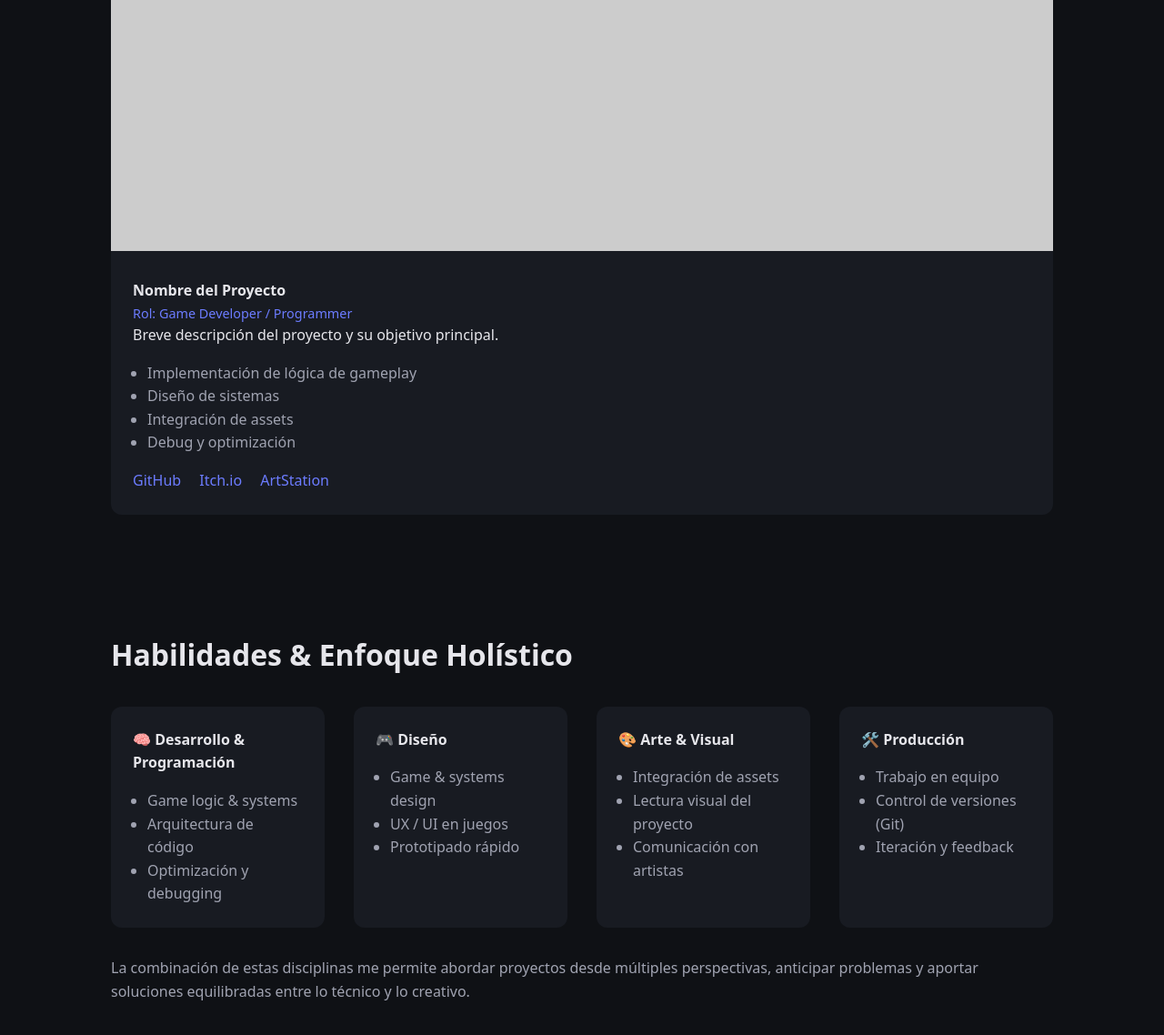
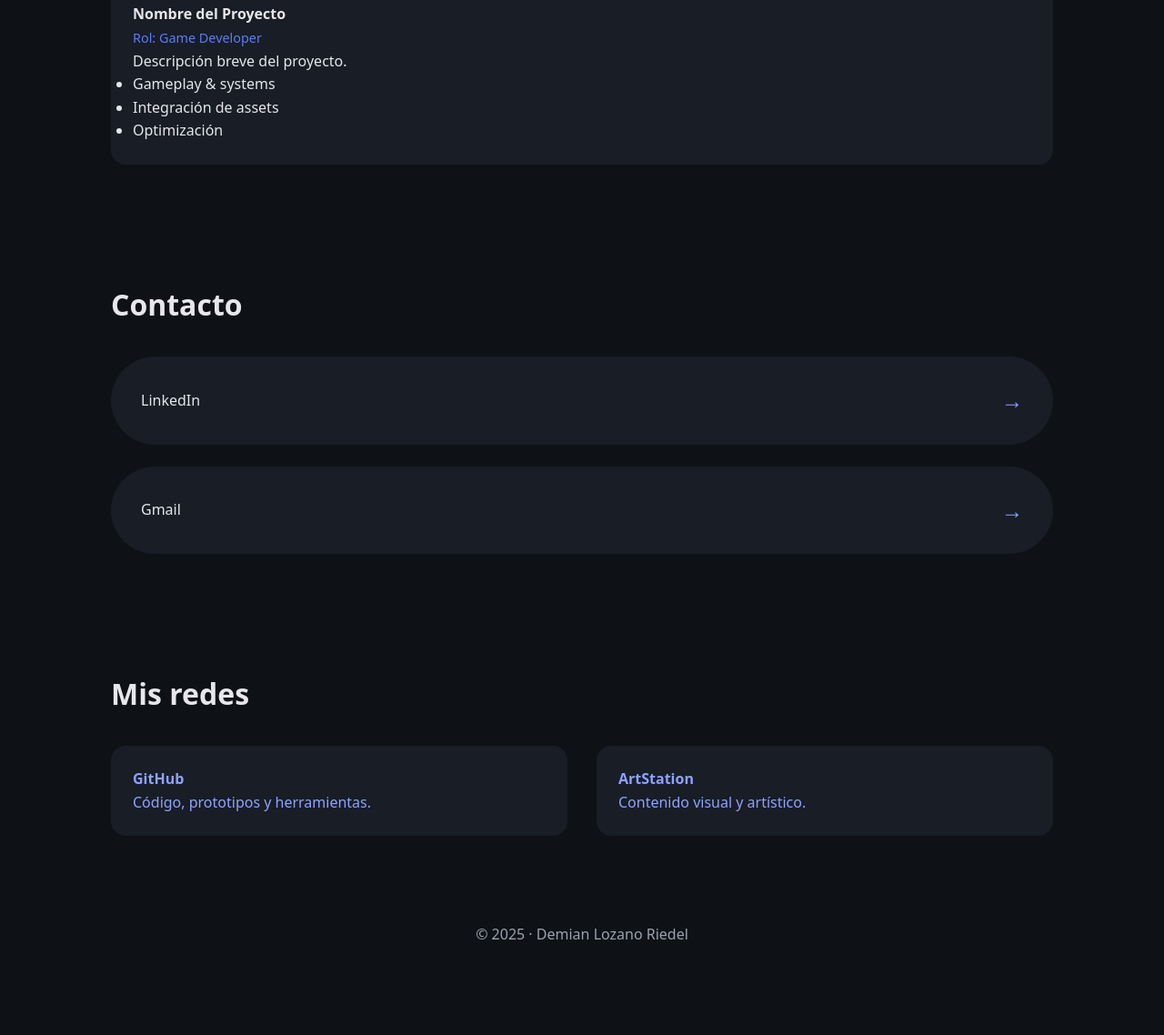
Before and after one commit to Demian-7/DemianLozanoRiedelPortfolio, a plain HTML site: page index.html in a window 1280 px wide. Shown: the part 1650-2788 px from the top of the page at 91% size. After the commit the page ends 2723 px from the top, so only its background shows below. Drawn offline with Linux system fonts and the light colour scheme; placeholder pictures from the web are drawn by us.

Commit message:
[UPDATE] New Structure & Styles

```diff
--- a/index.html
+++ b/index.html
@@ -3,135 +3,100 @@
 <head>
   <meta charset="UTF-8" />
   <meta name="viewport" content="width=device-width, initial-scale=1.0"/>
+
   <title>Demian Lozano Riedel | Portfolio</title>
-  <link rel="stylesheet" href="styles.css" />
+
+  <!-- 1️⃣ BASE: layout + animaciones -->
+  <link rel="stylesheet" href="./styles-base.css">
+
+  <!-- 2️⃣ PALETA (CAMBIAR SOLO ESTE ARCHIVO) -->
+  <link rel="stylesheet" href="./palette-a.css">
 </head>
+
 <body>
 
   <!-- HERO -->
-  <header class="hero">
+  <header class="hero reveal">
     <div class="hero-content">
       <h1>Demian Lozano Riedel</h1>
       <h2>Game Developer · Diseñador · Programador</h2>
-      <p class="hero-text">
-        Desarrollo experiencias interactivas combinando programación, diseño y arte,
-        abordando proyectos desde una perspectiva integral.
+      <p>
+        Desarrollo experiencias interactivas combinando programación,
+        diseño y arte desde una perspectiva integral.
       </p>
+
       <div class="hero-actions">
         <a href="#projects" class="btn primary">Ver proyectos</a>
-        <a href="#contact" class="btn secondary">Contactarme</a>
+        <a href="#contact" class="btn secondary">Contacto</a>
       </div>
     </div>
   </header>
 
-  <!-- ABOUT -->
-  <section class="section about" id="about">
-    <h3>Sobre mí</h3>
-    <p>
-      Soy desarrollador de videojuegos con un perfil multidisciplinario.
-      Mi experiencia abarca programación, diseño de sistemas, arte e integración,
-      lo que me permite comprender los proyectos como sistemas completos
-      y tomar decisiones alineadas con los objetivos técnicos y creativos.
-    </p>
-  </section>
-
-  <!-- PROJECTS -->
-  <section class="section projects" id="projects">
+  <!-- PROYECTOS -->
+  <section class="section reveal" id="projects">
     <h3>Proyectos</h3>
 
     <div class="projects-grid">
+      <article class="card project-card reveal">
+        <img src="https://via.placeholder.com/600x400" alt="Proyecto">
+        <h4>Nombre del Proyecto</h4>
+        <span class="tag">Rol: Game Developer</span>
+        <p>Descripción breve del proyecto.</p>
 
-      <article class="project-card">
-        <img src="https://via.placeholder.com/600x400" alt="Proyecto 1">
-        <div class="project-content">
-          <h4>Nombre del Proyecto</h4>
-          <p class="project-role">Rol: Game Developer / Programmer</p>
-          <p class="project-description">
-            Breve descripción del proyecto y su objetivo principal.
-          </p>
-
-          <ul class="project-tasks">
-            <li>Implementación de lógica de gameplay</li>
-            <li>Diseño de sistemas</li>
-            <li>Integración de assets</li>
-            <li>Debug y optimización</li>
-          </ul>
-
-          <div class="project-links">
-            <a href="#" target="_blank">GitHub</a>
-            <a href="#" target="_blank">Itch.io</a>
-            <a href="#" target="_blank">ArtStation</a>
-          </div>
-        </div>
+        <ul>
+          <li>Gameplay & systems</li>
+          <li>Integración de assets</li>
+          <li>Optimización</li>
+        </ul>
       </article>
-
-      <!-- Copiá esta card para más proyectos -->
-
     </div>
   </section>
 
-  <!-- SKILLS -->
-  <section class="section skills" id="skills">
-    <h3>Habilidades & Enfoque Holístico</h3>
+  <!-- CONTACTO -->
+  <section class="section contact reveal" id="contact">
+    <h3>Contacto</h3>
 
-    <div class="skills-grid">
+    <div class="contact-capsules">
+      <a class="contact-capsule reveal"
+         href="https://www.linkedin.com/in/demian-lozano-riedel-8992a925a/"
+         target="_blank">
+        <span>LinkedIn</span>
+        <span class="arrow">→</span>
+      </a>
 
-      <div class="skill-block">
-        <h4>🧠 Desarrollo & Programación</h4>
-        <ul>
-          <li>Game logic & systems</li>
-          <li>Arquitectura de código</li>
-          <li>Optimización y debugging</li>
-        </ul>
-      </div>
-
-      <div class="skill-block">
-        <h4>🎮 Diseño</h4>
-        <ul>
-          <li>Game & systems design</li>
-          <li>UX / UI en juegos</li>
-          <li>Prototipado rápido</li>
-        </ul>
-      </div>
-
-      <div class="skill-block">
-        <h4>🎨 Arte & Visual</h4>
-        <ul>
-          <li>Integración de assets</li>
-          <li>Lectura visual del proyecto</li>
-          <li>Comunicación con artistas</li>
-        </ul>
-      </div>
-
-      <div class="skill-block">
-        <h4>🛠️ Producción</h4>
-        <ul>
-          <li>Trabajo en equipo</li>
-          <li>Control de versiones (Git)</li>
-          <li>Iteración y feedback</li>
-        </ul>
-      </div>
-
+      <a class="contact-capsule reveal"
+         href="mailto:demianlozano@gmail.com">
+        <span>Gmail</span>
+        <span class="arrow">→</span>
+      </a>
     </div>
-
-    <p class="skills-footer">
-      La combinación de estas disciplinas me permite abordar proyectos desde múltiples
-      perspectivas, anticipar problemas y aportar soluciones equilibradas entre lo técnico y lo creativo.
-    </p>
   </section>
 
-  <!-- CONTACT -->
-  <footer class="footer" id="contact">
-    <h3>Contacto</h3>
-    <div class="social-links">
-      <a href="https://www.linkedin.com/in/demian-lozano-riedel-8992a925a/" target="_blank">LinkedIn</a>
-      <a href="https://github.com/Demian-7" target="_blank">GitHub</a>
-      <a href="https://www.artstation.com/demian_7" target="_blank">ArtStation</a>
-      <a href="https://linktr.ee/DemianLozanoRiedel" target="_blank">Linktree</a>
+  <!-- MIS REDES -->
+  <section class="section reveal" id="networks">
+    <h3>Mis redes</h3>
+
+    <div class="networks-grid">
+      <a class="card network-card reveal"
+         href="https://github.com/Demian-7"
+         target="_blank">
+        <h4>GitHub</h4>
+        <p>Código, prototipos y herramientas.</p>
+      </a>
+
+      <a class="card network-card reveal"
+         href="https://www.artstation.com/demian_7"
+         target="_blank">
+        <h4>ArtStation</h4>
+        <p>Contenido visual y artístico.</p>
+      </a>
     </div>
-    <p class="footer-note">© 2025 · Demian Lozano Riedel</p>
+  </section>
+
+  <footer class="footer">
+    © 2025 · Demian Lozano Riedel
   </footer>
 
-  <script src="script.js"></script>
+  <script src="./script.js"></script>
 </body>
 </html>
--- /dev/null
+++ b/palette-a.css
@@ -0,0 +1,17 @@
+:root {
+  --bg: #0E1116;
+  --surface: #181D26;
+  --text: #E6E6EB;
+  --muted: #9CA3AF;
+
+  --accent: #5C7CFA;
+
+  /* LINKS */
+  --link: #8FA2FF;
+  --link-hover: #F4F1EC;
+
+  --btn-text: #FFFFFF;
+  --glow: rgba(92,124,250,0.35);
+  --outline: rgba(92,124,250,0.15);
+  --hero-gradient: radial-gradient(circle at top, #1f2340, #0E1116);
+}
--- /dev/null
+++ b/palette-b.css
@@ -0,0 +1,17 @@
+:root {
+  --bg: #0B1320;
+  --surface: #121B2D;
+  --text: #F5EFE6;
+  --muted: #94A3B8;
+
+  --accent: #7DD3FC;
+
+  /* LINKS */
+  --link: #F5EFE6;
+  --link-hover: #A5F3FC;
+
+  --btn-text: #0B1320;
+  --glow: rgba(125,211,252,0.35);
+  --outline: rgba(245,239,230,0.15);
+  --hero-gradient: radial-gradient(circle at top, #1e2a44, #0B1320);
+}
--- /dev/null
+++ b/palette-c.css
@@ -0,0 +1,17 @@
+:root {
+  --bg: #0F141A;
+  --surface: #1A2029;
+  --text: #EFE6D8;
+  --muted: #8B949E;
+
+  --accent: #4FD1C5;
+
+  /* LINKS */
+  --link: #7FE7DA;
+  --link-hover: #EFE6D8;
+
+  --btn-text: #0F141A;
+  --glow: rgba(79,209,197,0.35);
+  --outline: rgba(239,230,216,0.15);
+  --hero-gradient: radial-gradient(circle at top, #20333a, #0F141A);
+}
--- /dev/null
+++ b/palette-original.css
@@ -0,0 +1,17 @@
+:root {
+  --bg: #0f1115;
+  --surface: #181b22;
+  --text: #e6e6eb;
+  --muted: #a0a3b1;
+
+  --accent: #6c7cff;
+
+  /* LINKS */
+  --link: #9AA7FF;
+  --link-hover: #FFFFFF;
+
+  --btn-text: #ffffff;
+  --glow: rgba(108,124,255,0.35);
+  --outline: rgba(108,124,255,0.15);
+  --hero-gradient: radial-gradient(circle at top, #22264a, #0f1115);
+}
--- a/script.js
+++ b/script.js
@@ -6,3 +6,20 @@ document.querySelectorAll('a[href^="#"]').forEach(anchor => {
       .scrollIntoView({ behavior: 'smooth' });
   });
 });
+
+
+const elements = document.querySelectorAll('.reveal');
+
+const observer = new IntersectionObserver(
+  entries => {
+    entries.forEach(entry => {
+      if (entry.isIntersecting) {
+        entry.target.classList.add('active');
+        observer.unobserve(entry.target);
+      }
+    });
+  },
+  { threshold: 0.15 }
+);
+
+elements.forEach(el => observer.observe(el));
--- /dev/null
+++ b/styles-base.css
@@ -0,0 +1,189 @@
+/* =======================
+   FALLBACK DE VARIABLES
+======================= */
+:root {
+  --bg: #111;
+  --surface: #1a1a1a;
+  --text: #eee;
+  --muted: #aaa;
+  --accent: #6c7cff;
+  --btn-text: #fff;
+
+  /* NUEVO */
+  --link: #8fa2ff;
+  --link-hover: #ffffff;
+
+  --glow: rgba(108,124,255,0.35);
+  --outline: rgba(108,124,255,0.15);
+  --hero-gradient: radial-gradient(circle at top, #222, #111);
+}
+
+/* RESET */
+* {
+  box-sizing: border-box;
+  margin: 0;
+  padding: 0;
+}
+
+body {
+  background: var(--bg);
+  color: var(--text);
+  font-family: system-ui, sans-serif;
+  line-height: 1.6;
+}
+
+/* =======================
+   ENLACES (GLOBAL)
+======================= */
+a {
+  color: var(--link);
+  text-decoration: none;
+  transition: color 0.25s ease, opacity 0.25s ease;
+}
+
+a:hover {
+  color: var(--link-hover);
+  opacity: 0.9;
+}
+
+/* SECTIONS */
+.section {
+  max-width: 1100px;
+  margin: auto;
+  padding: 4rem 2rem;
+}
+
+h1 { font-size: clamp(2.8rem, 5vw, 3.5rem); }
+h2 { color: var(--accent); margin-top: 0.5rem; }
+h3 { font-size: 2rem; margin-bottom: 2rem; }
+
+/* HERO */
+.hero {
+  min-height: 100vh;
+  display: flex;
+  align-items: center;
+  justify-content: center;
+  background: var(--hero-gradient);
+}
+
+.hero-content {
+  text-align: center;
+  max-width: 800px;
+}
+
+.hero-actions {
+  margin-top: 2rem;
+  display: flex;
+  justify-content: center;
+  gap: 1rem;
+}
+
+/* BUTTONS */
+.btn {
+  padding: 0.75rem 1.6rem;
+  border-radius: 999px;
+  text-decoration: none;
+  transition: all 0.3s ease;
+}
+
+.btn.primary {
+  background: var(--accent);
+  color: var(--btn-text);
+}
+
+.btn.secondary {
+  border: 1px solid var(--accent);
+  color: var(--accent);
+}
+
+.btn:hover {
+  transform: translateY(-2px);
+}
+
+/* GRIDS */
+.projects-grid,
+.networks-grid {
+  display: grid;
+  gap: 2rem;
+}
+
+.projects-grid {
+  grid-template-columns: repeat(auto-fit, minmax(300px, 1fr));
+}
+
+.networks-grid {
+  grid-template-columns: repeat(auto-fit, minmax(260px, 1fr));
+}
+
+/* CARDS */
+.card {
+  background: var(--surface);
+  border-radius: 16px;
+  padding: 1.5rem;
+  transition: transform 0.3s ease, box-shadow 0.3s ease;
+}
+
+.card:hover {
+  transform: translateY(-6px);
+  box-shadow: 0 12px 30px var(--glow);
+}
+
+.project-card img {
+  width: 100%;
+  border-radius: 12px;
+  margin-bottom: 1rem;
+}
+
+.tag {
+  color: var(--accent);
+  font-size: 0.9rem;
+}
+
+/* CONTACT */
+.contact-capsules {
+  display: flex;
+  flex-direction: column;
+  gap: 1.5rem;
+}
+
+.contact-capsule {
+  background: var(--surface);
+  padding: 1.75rem 2rem;
+  border-radius: 999px;
+  display: flex;
+  justify-content: space-between;
+  align-items: center;
+  color: var(--text);
+  border: 1px solid transparent;
+  transition: all 0.3s ease;
+}
+
+.contact-capsule:hover {
+  border-color: var(--accent);
+  box-shadow: 0 0 0 4px var(--outline);
+}
+
+/* Flecha de contacto usa color de link */
+.arrow {
+  color: var(--link);
+  font-size: 1.5rem;
+}
+
+/* FOOTER */
+.footer {
+  padding: 2rem;
+  text-align: center;
+  color: var(--muted);
+}
+
+/* ANIMACIONES */
+.reveal {
+  opacity: 0;
+  transform: translateY(30px);
+}
+
+.reveal.active {
+  opacity: 1;
+  transform: translateY(0);
+  transition: all 0.7s ease;
+}
--- a/styles.css
+++ /dev/null
@@ -1,176 +0,0 @@
-:root {
-  --bg: #0f1115;
-  --surface: #181b22;
-  --text: #e6e6eb;
-  --muted: #a0a3b1;
-  --accent: #6c7cff;
-}
-
-* {
-  box-sizing: border-box;
-  margin: 0;
-  padding: 0;
-}
-
-body {
-  font-family: system-ui, sans-serif;
-  background: var(--bg);
-  color: var(--text);
-  line-height: 1.6;
-}
-
-/* HERO */
-.hero {
-  min-height: 100vh;
-  display: flex;
-  align-items: center;
-  justify-content: center;
-  padding: 2rem;
-  background: radial-gradient(circle at top, #1f2340, var(--bg));
-}
-
-.hero-content {
-  max-width: 800px;
-  text-align: center;
-}
-
-.hero h1 {
-  font-size: 3rem;
-}
-
-.hero h2 {
-  font-size: 1.4rem;
-  color: var(--accent);
-  margin-top: 0.5rem;
-}
-
-.hero-text {
-  margin: 1.5rem 0;
-  color: var(--muted);
-}
-
-.hero-actions {
-  display: flex;
-  gap: 1rem;
-  justify-content: center;
-}
-
-/* BUTTONS */
-.btn {
-  padding: 0.75rem 1.5rem;
-  border-radius: 6px;
-  text-decoration: none;
-  font-weight: 500;
-}
-
-.btn.primary {
-  background: var(--accent);
-  color: #fff;
-}
-
-.btn.secondary {
-  border: 1px solid var(--accent);
-  color: var(--accent);
-}
-
-/* SECTIONS */
-.section {
-  padding: 4rem 2rem;
-  max-width: 1100px;
-  margin: auto;
-}
-
-.section h3 {
-  font-size: 2rem;
-  margin-bottom: 2rem;
-}
-
-/* PROJECTS */
-.projects-grid {
-  display: grid;
-  grid-template-columns: repeat(auto-fit, minmax(300px, 1fr));
-  gap: 2rem;
-}
-
-.project-card {
-  background: var(--surface);
-  border-radius: 12px;
-  overflow: hidden;
-  transition: transform 0.3s;
-}
-
-.project-card:hover {
-  transform: translateY(-6px);
-}
-
-.project-card img {
-  width: 100%;
-  height: auto;
-}
-
-.project-content {
-  padding: 1.5rem;
-}
-
-.project-role {
-  color: var(--accent);
-  font-size: 0.9rem;
-}
-
-.project-tasks {
-  margin: 1rem 0;
-  padding-left: 1rem;
-  color: var(--muted);
-}
-
-.project-links a {
-  margin-right: 1rem;
-  color: var(--accent);
-  text-decoration: none;
-}
-
-/* SKILLS */
-.skills-grid {
-  display: grid;
-  grid-template-columns: repeat(auto-fit, minmax(220px, 1fr));
-  gap: 2rem;
-}
-
-.skill-block {
-  background: var(--surface);
-  padding: 1.5rem;
-  border-radius: 12px;
-}
-
-.skill-block h4 {
-  margin-bottom: 1rem;
-}
-
-.skill-block ul {
-  color: var(--muted);
-  padding-left: 1rem;
-}
-
-.skills-footer {
-  margin-top: 2rem;
-  color: var(--muted);
-}
-
-/* FOOTER */
-.footer {
-  padding: 3rem 2rem;
-  text-align: center;
-  background: #0b0d12;
-}
-
-.social-links a {
-  margin: 0 0.75rem;
-  color: var(--accent);
-  text-decoration: none;
-}
-
-.footer-note {
-  margin-top: 1rem;
-  color: var(--muted);
-  font-size: 0.9rem;
-}
```
